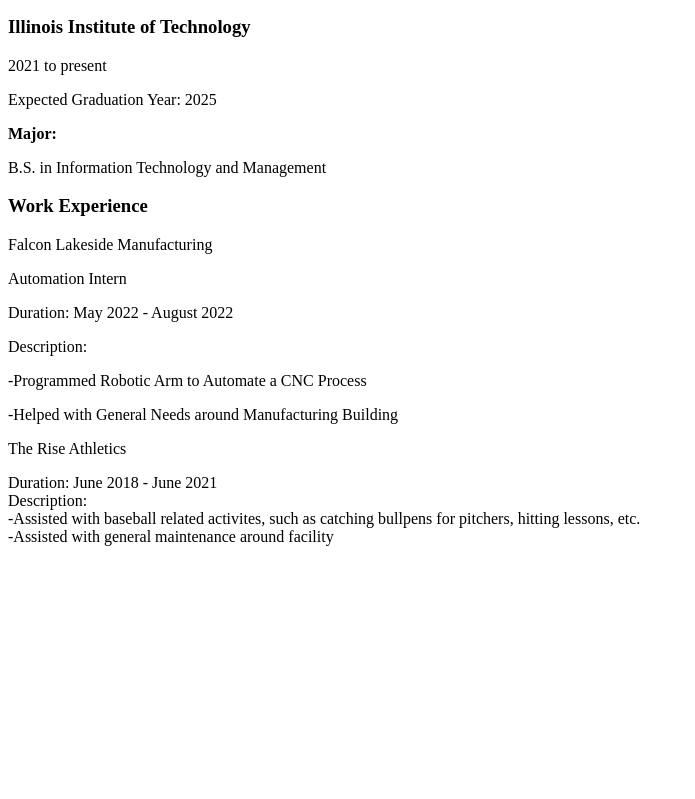
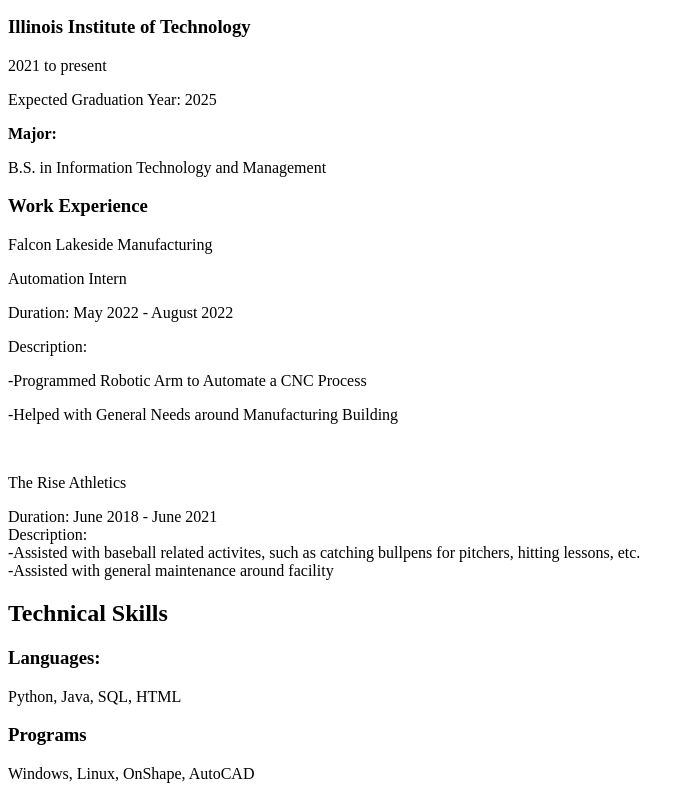
Before and after one commit to cvonk02/project1, a plain HTML site: page index.html in a window 1280 px wide. Shown: the part 451-1250 px from the top of the page, without its empty margins (0-695 px from the left). Before the commit the page ends 1013 px from the top, so only its background shows below. Drawn offline with Linux system fonts and the light colour scheme.

Commit message:
Update index.html
Added technical skills section.

```diff
--- a/index.html
+++ b/index.html
@@ -43,7 +43,7 @@
           <p>Description:</p>
           <p>-Programmed Robotic Arm to Automate a CNC Process</p>
           <p>-Helped with General Needs around Manufacturing Building</p>
-
+          <br />
           <p>The Rise Athletics</p>
           <p>Duration: June 2018 - June 2021<br />
              Description:<br />
@@ -53,6 +53,18 @@
           </p>
       </section>
 
+      <section>
+          <h2>Technical Skills</h2>
+
+          <h3>Languages:</h3>
+          <p>
+            Python, Java, SQL, HTML
+          </p>
+
+          <h3>Programs</h3>
+          <p>Windows, Linux, OnShape, AutoCAD</p>
+      </section>
+
 
 
 
```
